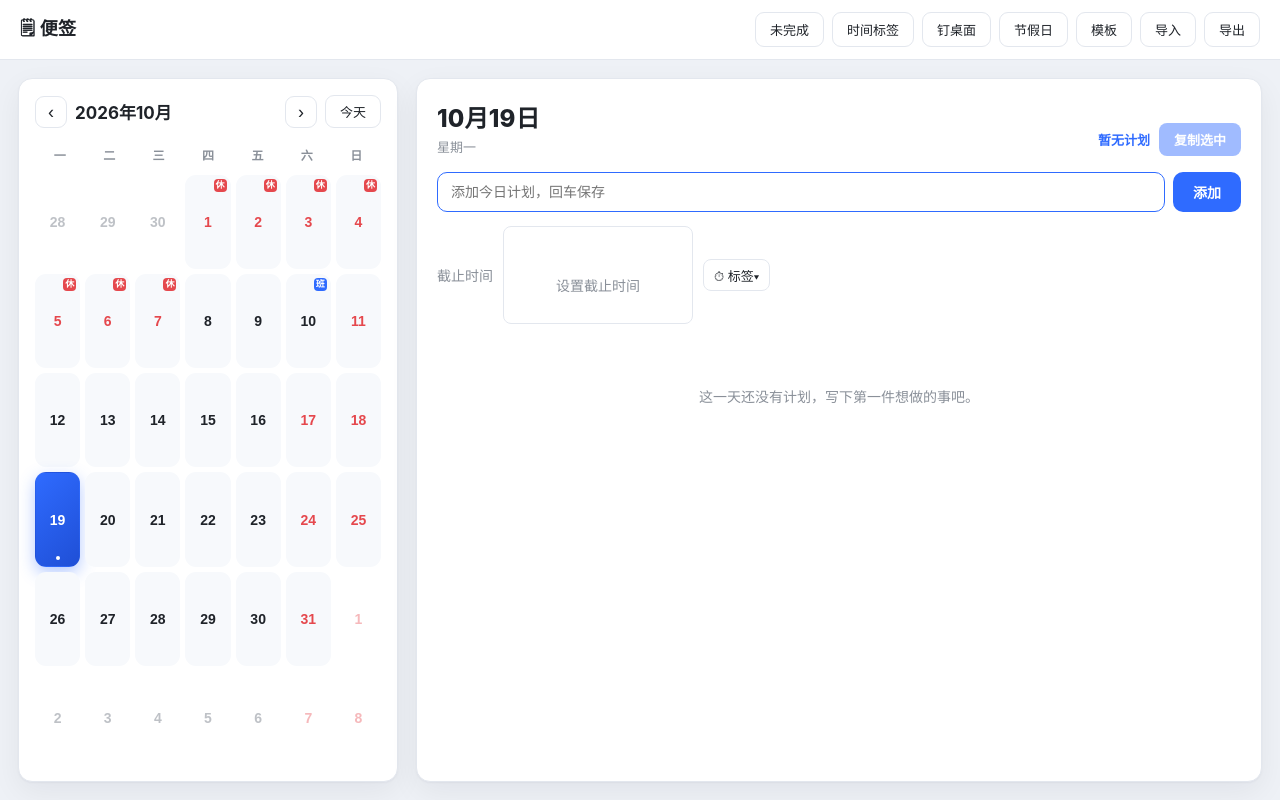
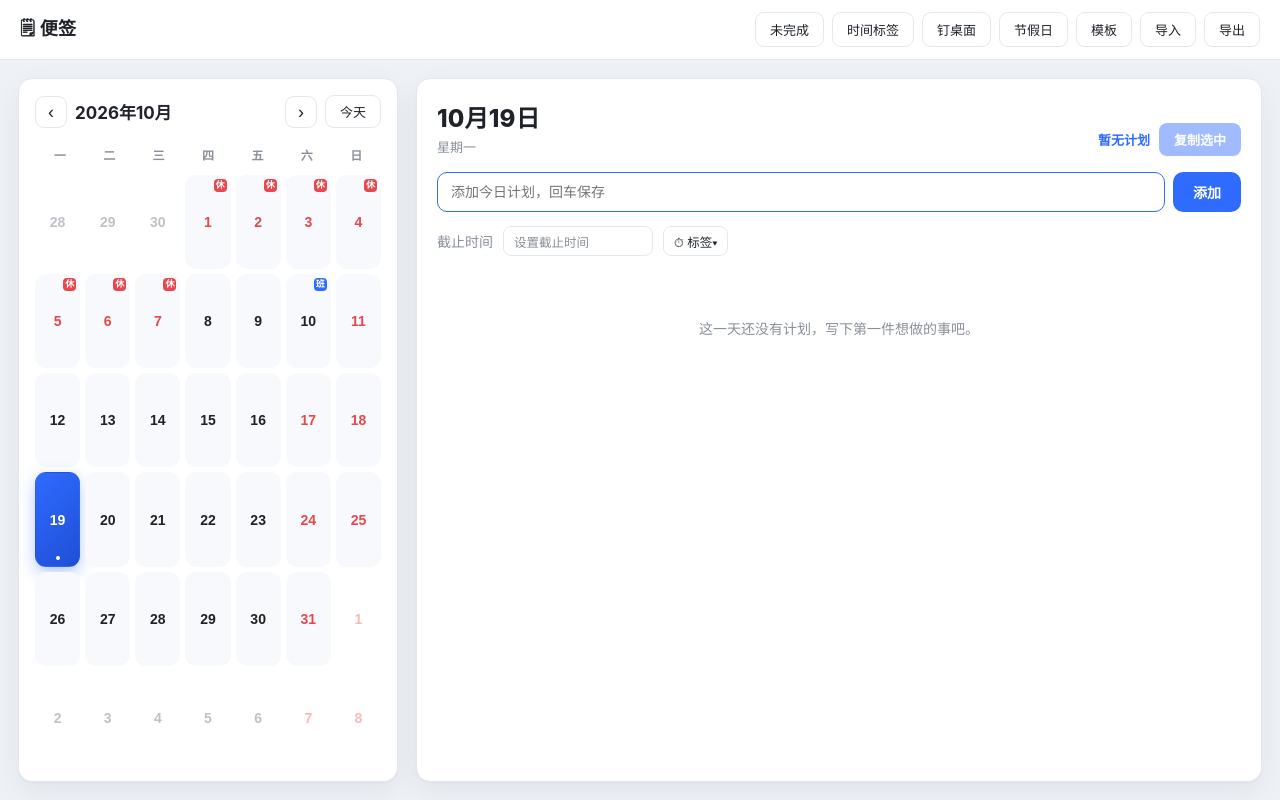
Before and after one commit to mengqd/planbook, a React (Vite) app: page / in a window 1280 px wide. Built offline with nearby package versions, Linux system fonts and the light colour scheme.

Commit message:
fix: 修复空状态类名 empty 与全局样式冲突导致截止时间按钮被撑大

```diff
--- a/src/components/DateTimePicker.tsx
+++ b/src/components/DateTimePicker.tsx
@@ -94,7 +94,7 @@ export default function DateTimePicker({
     <div className="dt-picker" ref={ref}>
       <button
         type="button"
-        className={`dt-trigger ${value ? '' : 'empty'}`}
+        className={`dt-trigger ${value ? '' : 'dt-empty'}`}
         onClick={() => (open ? setOpen(false) : openPicker())}
       >
         {label || <span className="dt-ph">{placeholder}</span>}
--- a/src/index.css
+++ b/src/index.css
@@ -858,15 +858,15 @@ body.sticky.win .stick-btn.theme {
   position: relative;
 }
 .dt-trigger {
-  width: 190px;
-  height: 32px;
+  width: 150px;
+  height: 30px;
   padding: 4px 10px;
   text-align: left;
   border: 1px solid var(--border);
   border-radius: 8px;
   background: var(--panel);
   color: var(--text);
-  font-size: 13px;
+  font-size: 12.5px;
   cursor: pointer;
   white-space: nowrap;
   overflow: hidden;
@@ -878,13 +878,13 @@ body.sticky.win .stick-btn.theme {
   position: relative;
 }
 .label-dd-trigger {
-  height: 32px;
+  height: 30px;
   padding: 4px 10px;
   border: 1px solid var(--border);
   border-radius: 8px;
   background: var(--panel);
   color: var(--text);
-  font-size: 13px;
+  font-size: 12.5px;
   cursor: pointer;
 }
 .label-dd-trigger:hover {
@@ -934,7 +934,7 @@ body.sticky.win .stick-btn.theme {
   font-size: 11px;
   color: var(--text-soft);
 }
-.dt-trigger.empty {
+.dt-trigger.dt-empty {
   color: var(--text-soft);
 }
 .dt-pop {
```
